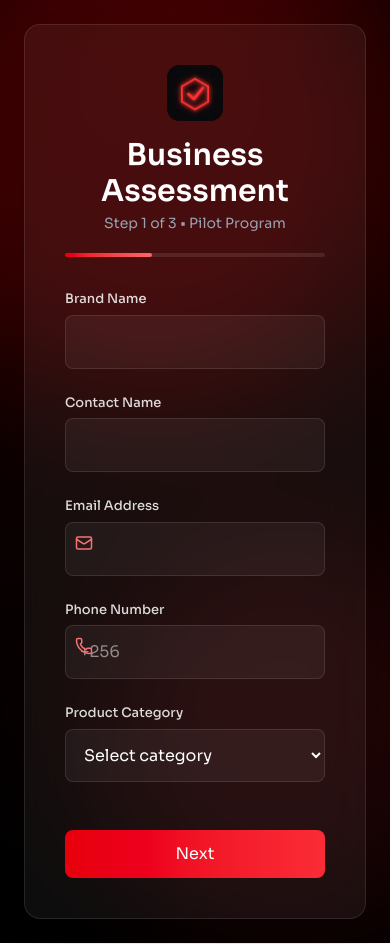
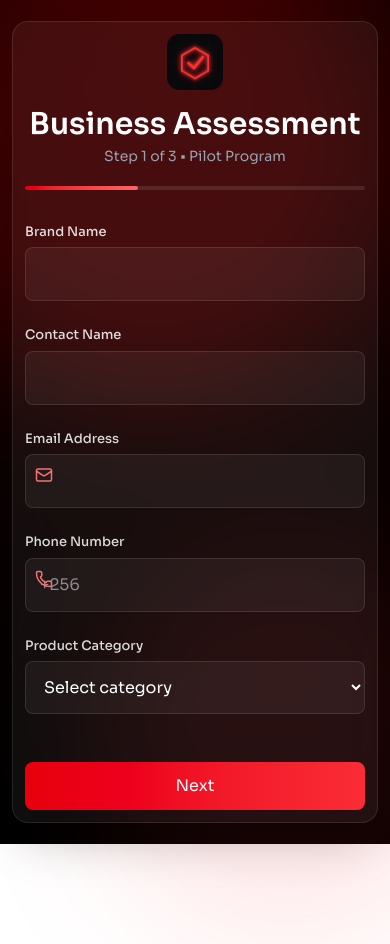
Before and after one commit to fysal/Miu---business-assessment-application, a Next.js app: page / in a window 390 px wide. Shown: the top 944 px of the page. Built offline with nearby package versions, Linux system fonts and the light colour scheme.

Commit message:
improves padding

```diff
--- a/app/components/AssessmentForm.tsx
+++ b/app/components/AssessmentForm.tsx
@@ -27,14 +27,14 @@ const AssessmentForm = ({
   ) => void;
 }) => {
   return (
-    <div className="min-h-screen h-full flex items-center justify-center p-6">
+    <div className="min-h-screen h-full flex items-center justify-center p-3 md:p-6">
       <Toaster position="top-center" />
 
       {/* Glow effects */}
       <div className="absolute w-[500px] h-[500px] bg-red-600/20 blur-3xl rounded-full top-[-100px] left-[-100px]" />
       <div className="absolute w-[400px] h-[400px] bg-red-500/10 blur-3xl rounded-full bottom-[-100px] right-[-100px]" />
 
-      <div className="relative max-w-3xl w-full bg-white/5 backdrop-blur-xl border border-white/10 rounded-2xl shadow-2xl p-10">
+      <div className="relative max-w-3xl w-full bg-white/5 backdrop-blur-xl border border-white/10 rounded-2xl shadow-2xl p-3 md:p-10">
         {/* Header */}
         <div className="text-center mb-8">
           <div className="mx-auto w-14 h-14 bg-red-500/20 rounded-xl flex items-center justify-center mb-4">
```
Also changed, not shown: app/components/._AssessmentForm.tsx (added).
